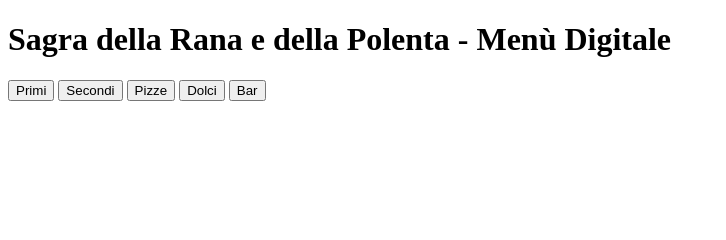
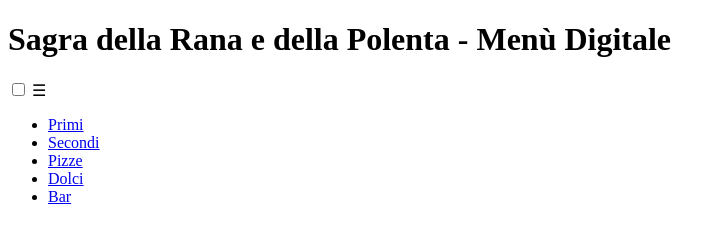
Before and after one commit to Bovo00/my_digital_men-, a plain HTML site: page index.html in a window 1280 px wide. Shown: the whole page, without its empty margins (0-726 px from the left). Drawn offline with Linux system fonts and the light colour scheme.

Commit message:
Update index.html

```diff
--- a/index.html
+++ b/index.html
@@ -10,12 +10,16 @@
     <header>
         <h1>Sagra della Rana e della Polenta - Menù Digitale</h1>
     </header>
-    <nav class="menu-buttons">
-        <button id="primi-btn">Primi</button>
-        <button id="secondi-btn">Secondi</button>
-        <button id="pizze-btn">Pizze</button>
-        <button id="dolci-btn">Dolci</button>
-        <button id="bar-btn">Bar</button>
+    <nav class="mobile-menu">
+        <input type="checkbox" id="menu-toggle">
+        <label for="menu-toggle" class="menu-icon">&#9776;</label>
+        <ul class="menu">
+            <li><a href="#primi">Primi</a></li>
+            <li><a href="#secondi">Secondi</a></li>
+            <li><a href="#pizze">Pizze</a></li>
+            <li><a href="#dolci">Dolci</a></li>
+            <li><a href="#bar">Bar</a></li>
+        </ul>
     </nav>
     <main id="menu-content">
         <!-- Qui verranno aggiunti dinamicamente i contenuti dei vari sotto-menu -->
```
